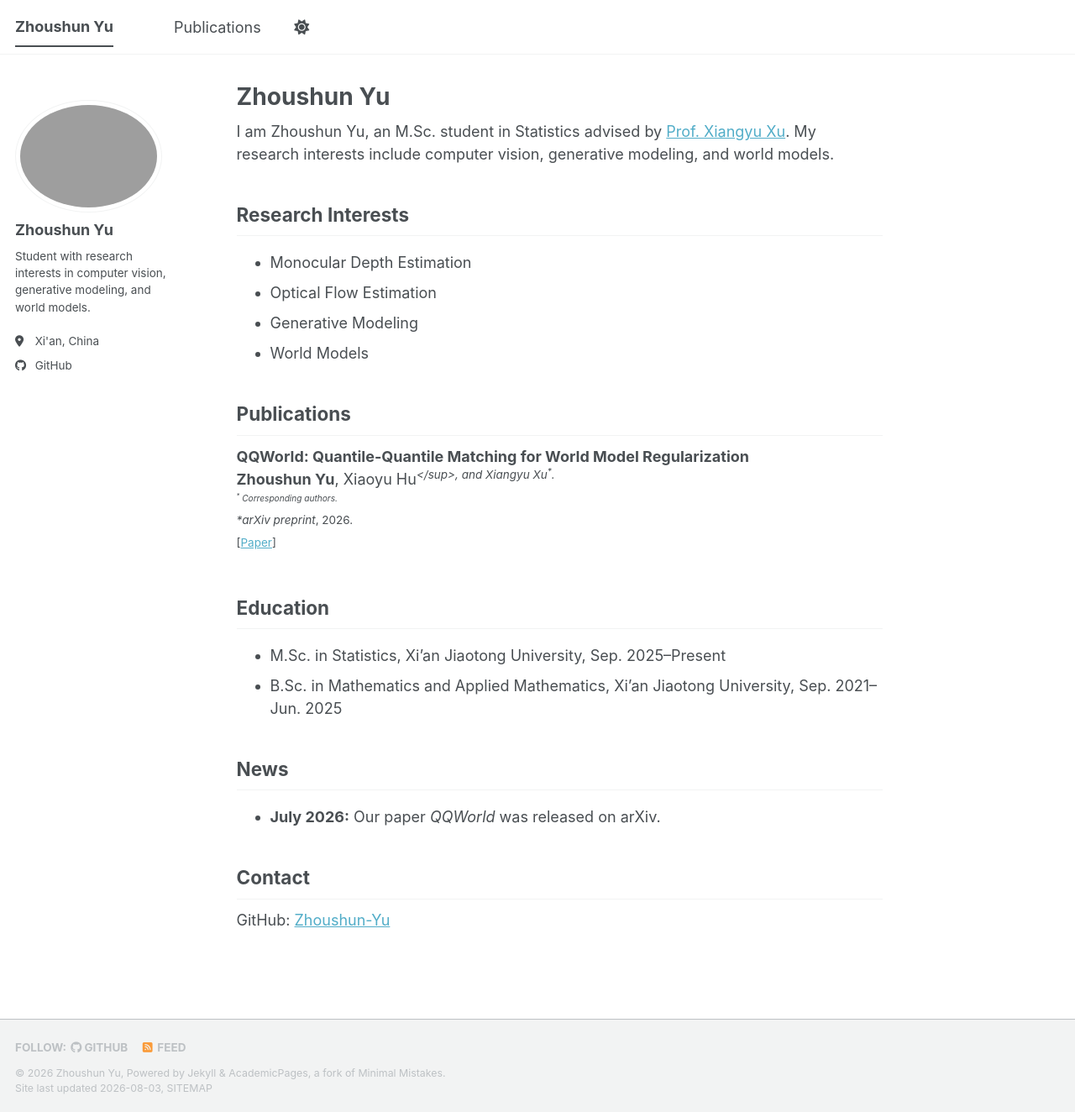
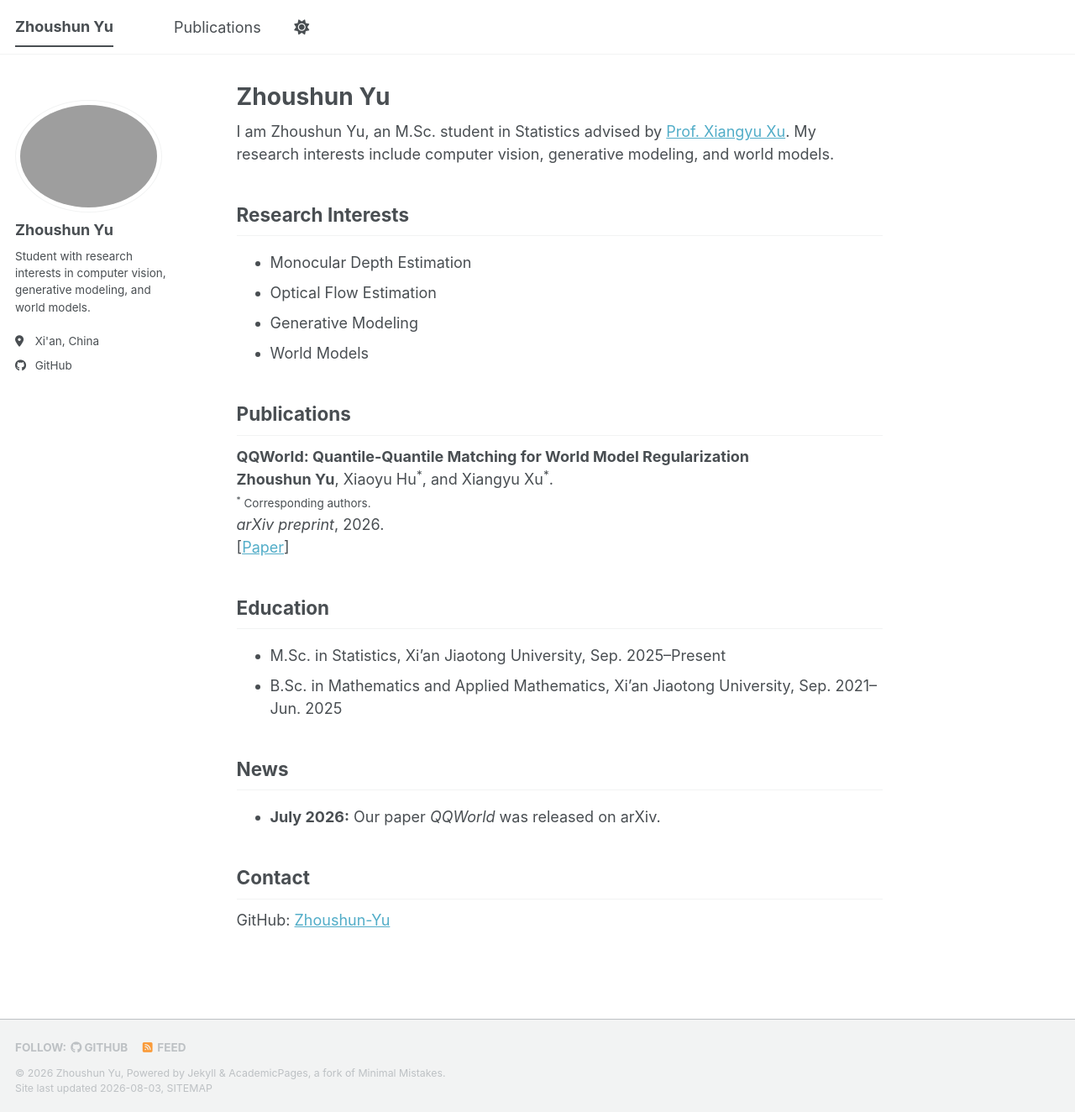
Before and after one commit to Zhoushun-Yu/Zhoushun-Yu.github.io, a Jekyll site: the page built from _pages/about.md, in a window 1280 px wide and 1324 px high. Shown: the whole window at 84% size. Built offline with Jekyll 4.4.1, drawn with Linux system fonts in a browser that asks for light colours; a style sheet for code colours, icons or effects is not loaded; part of the change alters nothing that is shown.

Commit message:
Update about.md

```diff
--- a/_pages/about.md
+++ b/_pages/about.md
@@ -19,8 +19,8 @@ I am Zhoushun Yu, an M.Sc. student in Statistics advised by [Prof. Xiangyu Xu](h
 ## Publications
 
 **QQWorld: Quantile-Quantile Matching for World Model Regularization**
-**Zhoushun Yu**, Xiaoyu Hu<sup>*</sup>, and Xiangyu Xu<sup>*</sup>.
-<small><sup>*</sup> Corresponding authors.</small>
+**Zhoushun Yu**, Xiaoyu Hu<sup>&#42;</sup>, and Xiangyu Xu<sup>&#42;</sup>.<br>
+<small><sup>&#42;</sup> Corresponding authors.</small><br>
 *arXiv preprint*, 2026.
 [[Paper](https://arxiv.org/abs/2607.28415)]
 
```
